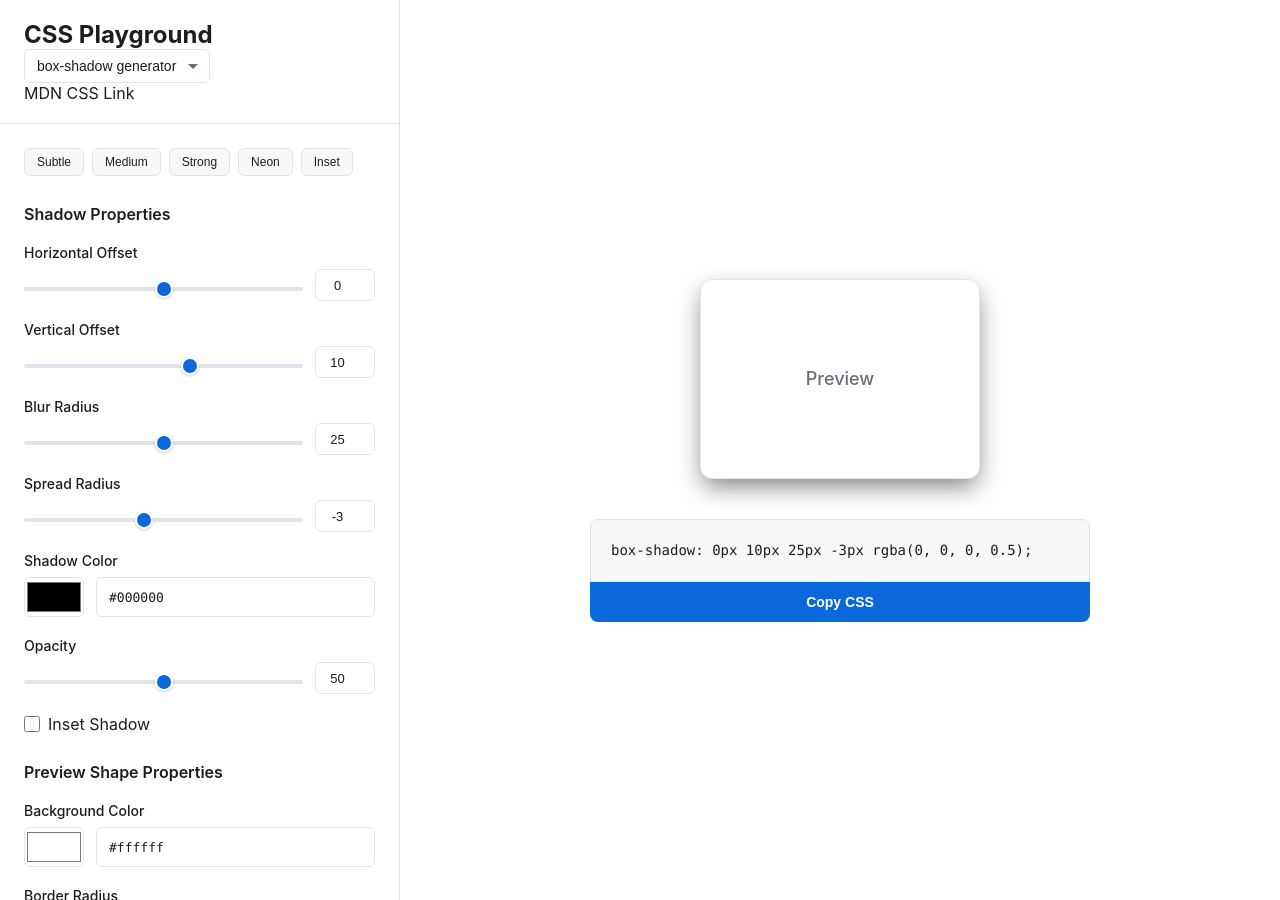
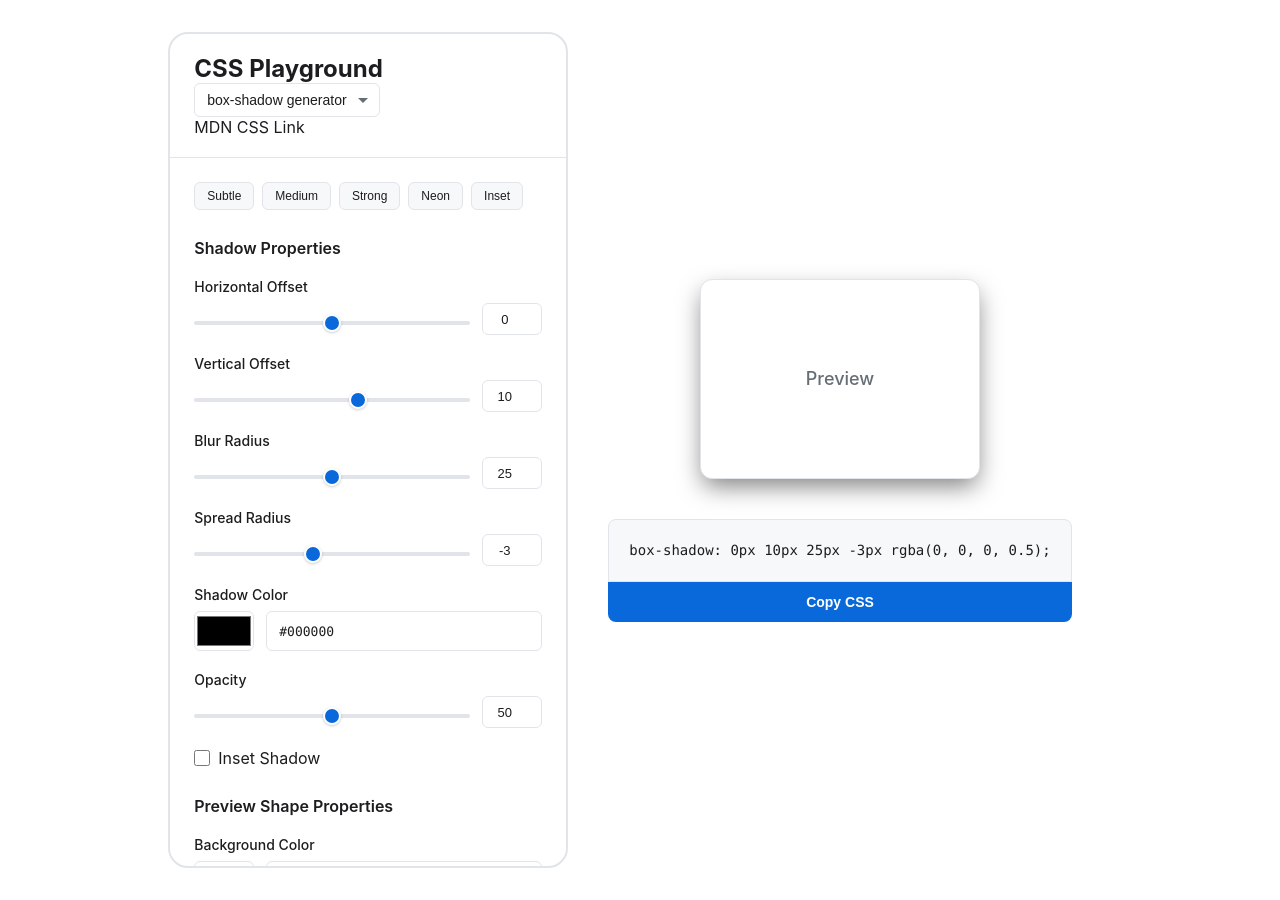
Before and after one commit to naher94/css-playground, a Jekyll site: the page test.html, which Jekyll copies as it is, in a window 1280 px wide. Built offline with Jekyll 4.4.1, drawn with Linux system fonts in a browser that asks for light colours.

Commit message:
Update test.html

```diff
--- a/test.html
+++ b/test.html
@@ -21,6 +21,7 @@
       flex-direction: column;
       height: 100vh;
       overflow: hidden;
+      align-items: center;
     }
 
     .header {
@@ -38,11 +39,6 @@
     .header h1 {
       font-size: 24px;
       font-weight: 700;
-    }
-
-    .tool-selector {
-      /* margin-left: 32px; */
-      /* position: relative; */
     }
 
     .tool-selector select {
@@ -72,21 +68,24 @@
       display: flex;
       flex: 1;
       overflow: hidden;
+      max-width: 1440px;
     }
 
     .controls-sidebar {
       width: 400px;
       background: white;
-      border-right: 1px solid #e1e4e8;
       display: flex;
       flex-direction: column;
       flex-shrink: 0;
+      border-radius: 20px;
+      border: 2px solid rgb(225, 228, 232);
+      margin-block: 2em;
     }
 
     .sidebar-sticky {
       position: sticky;
       /* top: 73px; */
-      background: white;
+      /* background: white; */
       border-bottom: 1px solid #e1e4e8;
       padding: 20px 24px;
       z-index: 10;
```
